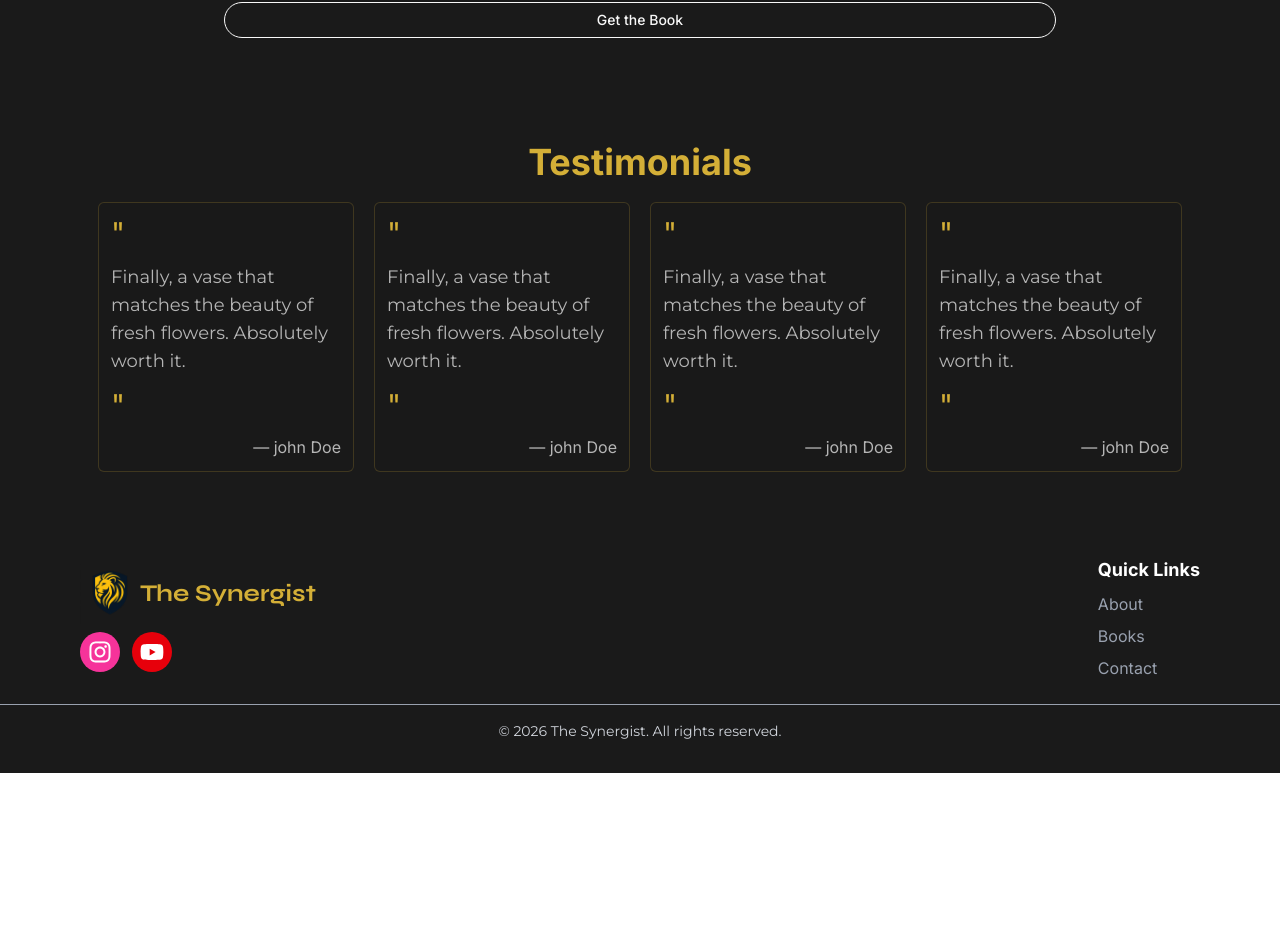
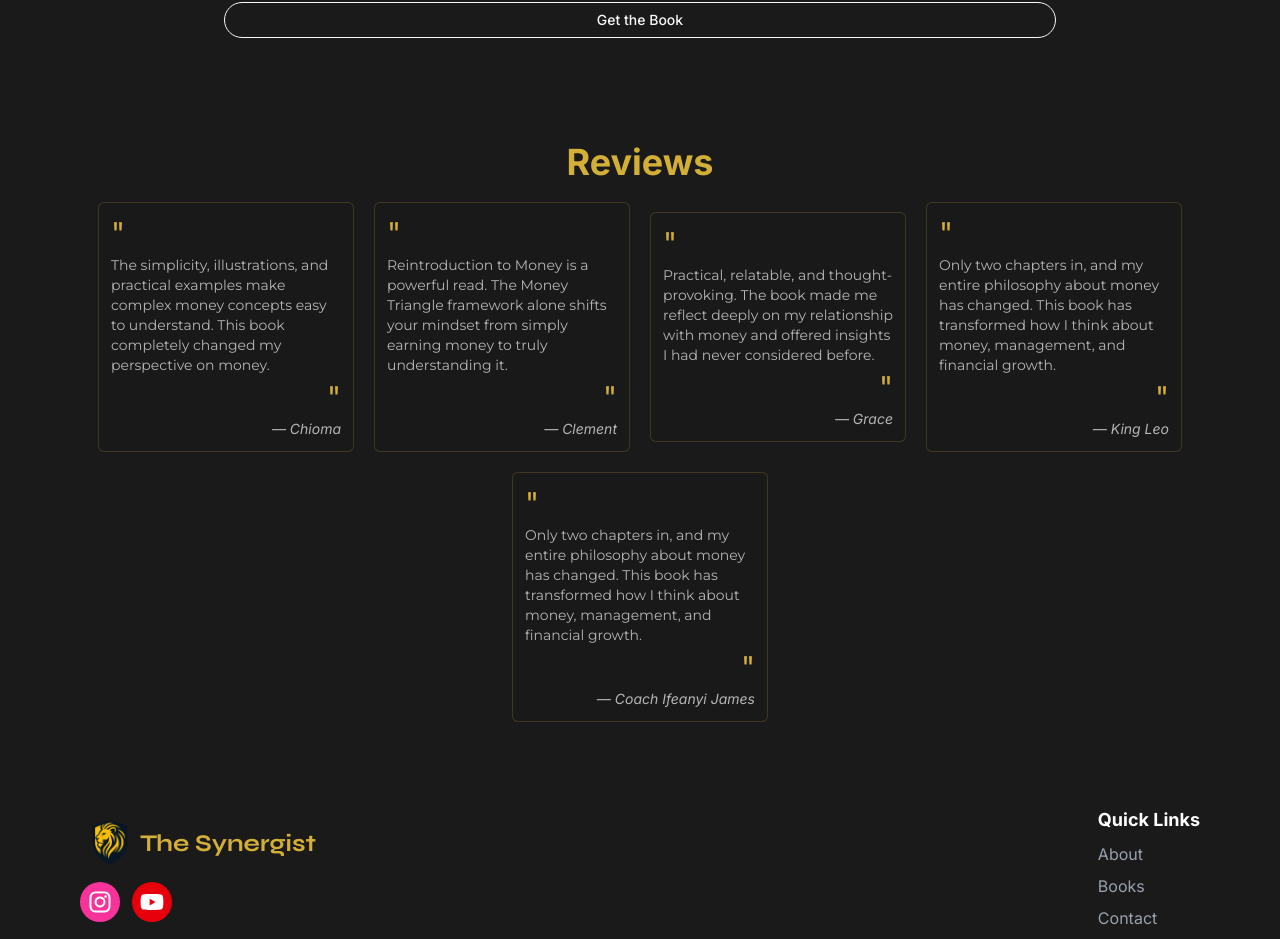
Before and after one commit to IdyegeNathaniel/the-synergist, a Next.js app: page /books in a window 1280 px wide. Shown: the part 1676-2615 px from the top of the page. Before the commit the page ends 2449 px from the top, so only its background shows below. Built offline with nearby package versions, Linux system fonts and the light colour scheme.

Commit message:
Feat: Review

```diff
--- a/app/books/data.tsx
+++ b/app/books/data.tsx
@@ -1,17 +1,16 @@
-import RIM1 from "@/public/Images/reintroducing-money.png"
-import RIM3 from "@/public/Images/book_angle_3.png"
-import RIM4 from "@/public/Images/book_angle_4.png"
+import RIM1 from "@/public/Images/reintroducing-money.png";
+import RIM3 from "@/public/Images/book_angle_3.png";
+import RIM4 from "@/public/Images/book_angle_4.png";
 
 export const BooksSlide = [
-  {id: 1, image: RIM1.src},
-  {id: 3, image: RIM3.src},
-  {id: 4, image: RIM4.src},
-]
-
+  { id: 1, image: RIM1.src },
+  { id: 3, image: RIM3.src },
+  { id: 4, image: RIM4.src },
+];
 
 // BOOKS TESTEMONIAL
 
-interface TestimonialTypes{
+interface TestimonialTypes {
   id: number;
   author: string;
   text: string;
@@ -20,22 +19,27 @@ interface TestimonialTypes{
 export const TESTIMONIAL: TestimonialTypes[] = [
   {
     id: 1,
-        author: "john Doe",
-        text: "Finally, a vase that matches the beauty of fresh flowers. Absolutely worth it.",
+    author: "Chioma",
+    text: "The simplicity, illustrations, and practical examples make complex money concepts easy to understand. This book completely changed my perspective on money.",
   },
   {
     id: 2,
-        author: "john Doe",
-        text: "Finally, a vase that matches the beauty of fresh flowers. Absolutely worth it.",
+    author: "Clement",
+    text: "Reintroduction to Money is a powerful read. The Money Triangle framework alone shifts your mindset from simply earning money to truly understanding it.",
   },
   {
     id: 3,
-        author: "john Doe",
-        text: "Finally, a vase that matches the beauty of fresh flowers. Absolutely worth it.",
+    author: "Grace",
+    text: "Practical, relatable, and thought-provoking. The book made me reflect deeply on my relationship with money and offered insights I had never considered before.",
   },
   {
     id: 4,
-        author: "john Doe",
-        text: "Finally, a vase that matches the beauty of fresh flowers. Absolutely worth it.",
+    author: "King Leo",
+    text: "Only two chapters in, and my entire philosophy about money has changed. This book has transformed how I think about money, management, and financial growth.",
   },
-]
+  {
+    id: 5,
+    author: "Coach Ifeanyi James",
+    text: "Only two chapters in, and my entire philosophy about money has changed. This book has transformed how I think about money, management, and financial growth.",
+  },
+];
--- a/app/books/page.tsx
+++ b/app/books/page.tsx
@@ -93,19 +93,19 @@ export default function BookPage() {
 
         <div className="max-w-7xl mx-auto py-6 px-6 md:px-8">
           <h2 className="text-2xl md:text-4xl text-center text-primary font-bold">
-            Testimonials
+            Reviews
           </h2>
 
-          <div className="w-full flex flex-col md:flex-row items-center justify-center gap-5 py-5 px-4 ">
+          <div className="w-full flex flex-wrap items-center justify-center gap-5 py-5 px-4 ">
             {TESTIMONIAL.map((testimony) => (
               <div
-                className="w-full md:w-64 min-h-52 flex flex-col gap-3 rounded-md border border-primary/20 bg-main/20 text-soft/70 py-3 px-3 "
+                className="w-full md:w-64 min-h-52 flex flex-col gap-1 rounded-md border border-primary/20 bg-main/20 text-soft/70 py-3 px-3 "
                 key={testimony.id}
               >
                 <span className="text-3xl text-primary">"</span>
-                <p className="text-lg font-mont">{testimony.text}</p>
-                <span className="text-3xl text-primary">"</span>
-                <p className="text-right">— {testimony.author}</p>
+                <p className="text-sm font-mont">{testimony.text}</p>
+                <span className="text-3xl text-primary text-right">"</span>
+                <p className="text-right italic text-sm">— {testimony.author}</p>
               </div>
             ))}
           </div>
```
Lines whose indentation alone changed are shown as unchanged.
